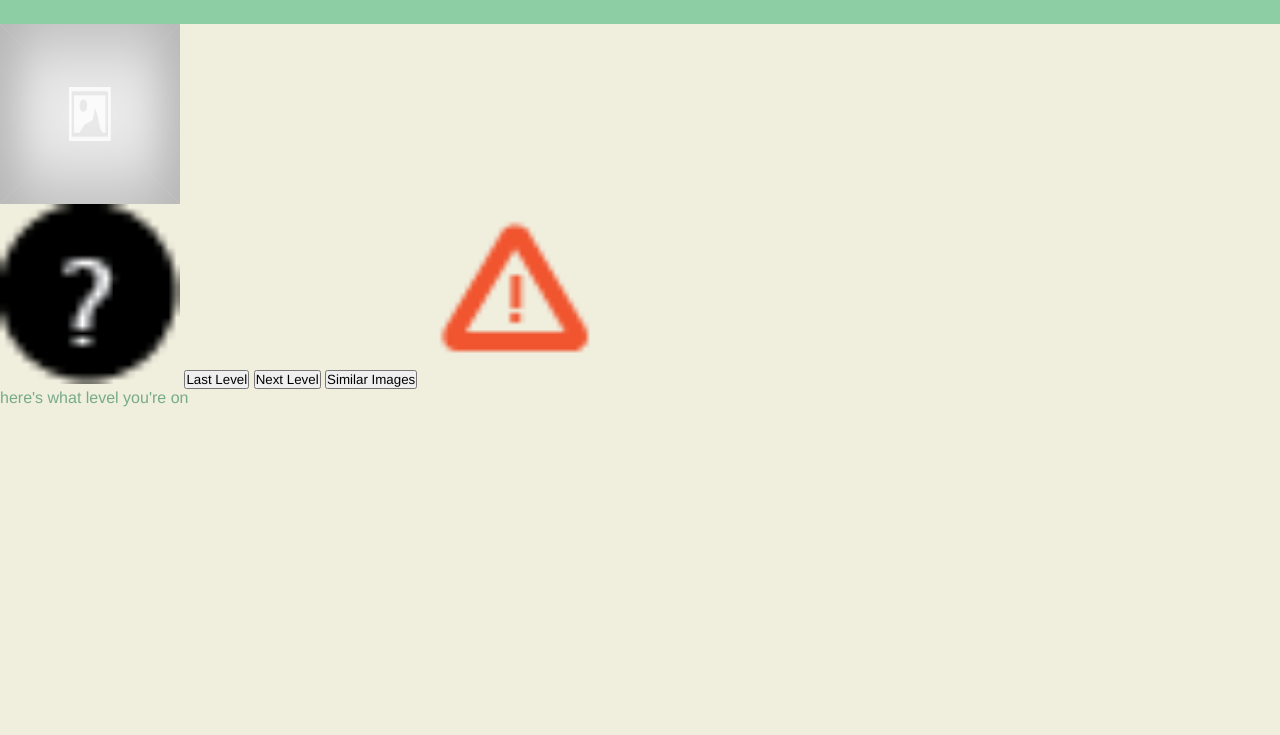
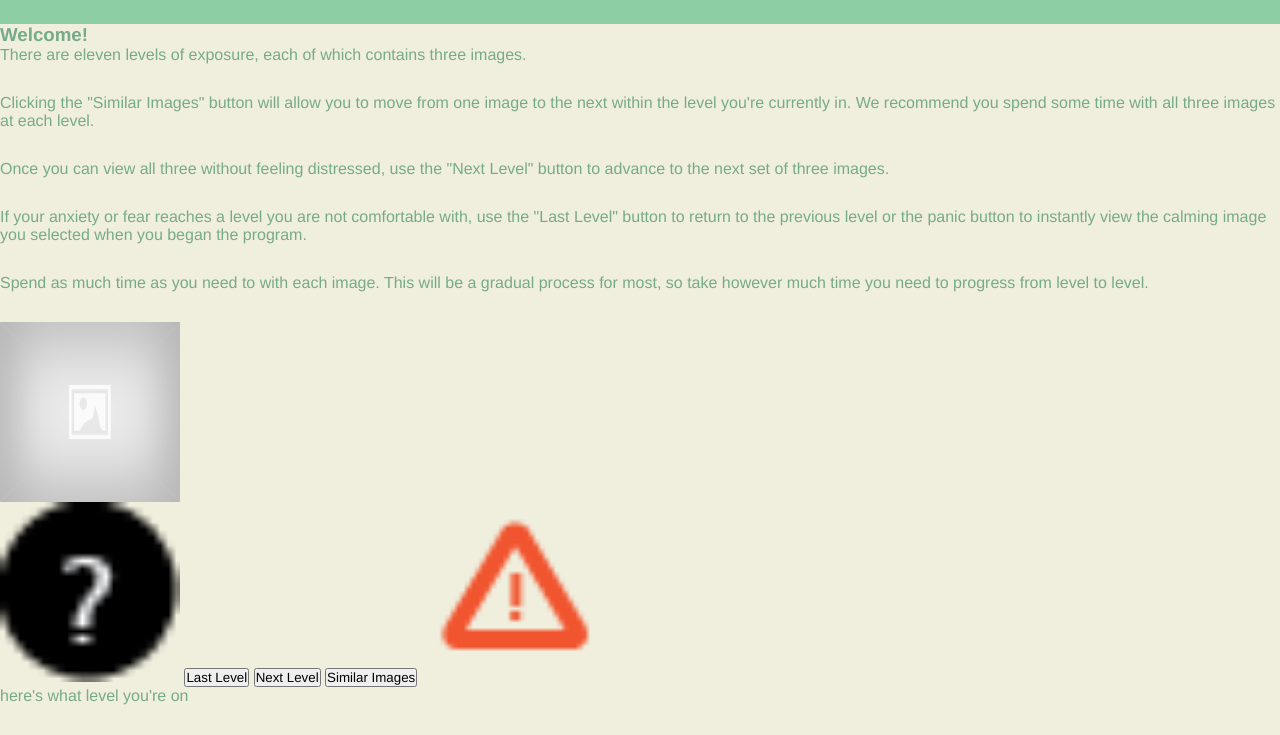
Before and after one commit to goodwid/ExposureTherapy, a website: page exercises.html in a window 1280 px wide. Shown: the part 76-811 px from the top of the page. Drawn offline with Linux system fonts and the light colour scheme.

Commit message:
Added instructions for exercises and welcome message above

```diff
--- a/exercises.html
+++ b/exercises.html
@@ -20,6 +20,15 @@
         </header>
 
         <section>
+            <h3 id="welcomeMsg">Welcome!</h3>  <!--To be populated with JS using UserName-->
+            <p>There are eleven levels of exposure, each of which contains three images.</p>
+            <p>Clicking the "Similar Images" button will allow you to move from one image to the next within the level you're currently in. We recommend you spend some time with all three images at each level.</p>
+            <p>Once you can view all three without feeling distressed, use the "Next Level" button to advance to the next set of three images.</p>
+            <p>If your anxiety or fear reaches a level you are not comfortable with, use the "Last Level" button to return to the previous level or the panic button to instantly view the calming image you selected when you began the program.</p>
+            <p>Spend as much time as you need to with each image. This will be a gradual process for most, so take however much time you need to progress from level to level.</p>
+        </section>
+
+        <section>
               <img src="images/placeholder.jpg" />
               <div class="exerciseNavButtons">
                 <img src= "images\helpIcon.png" />
```
